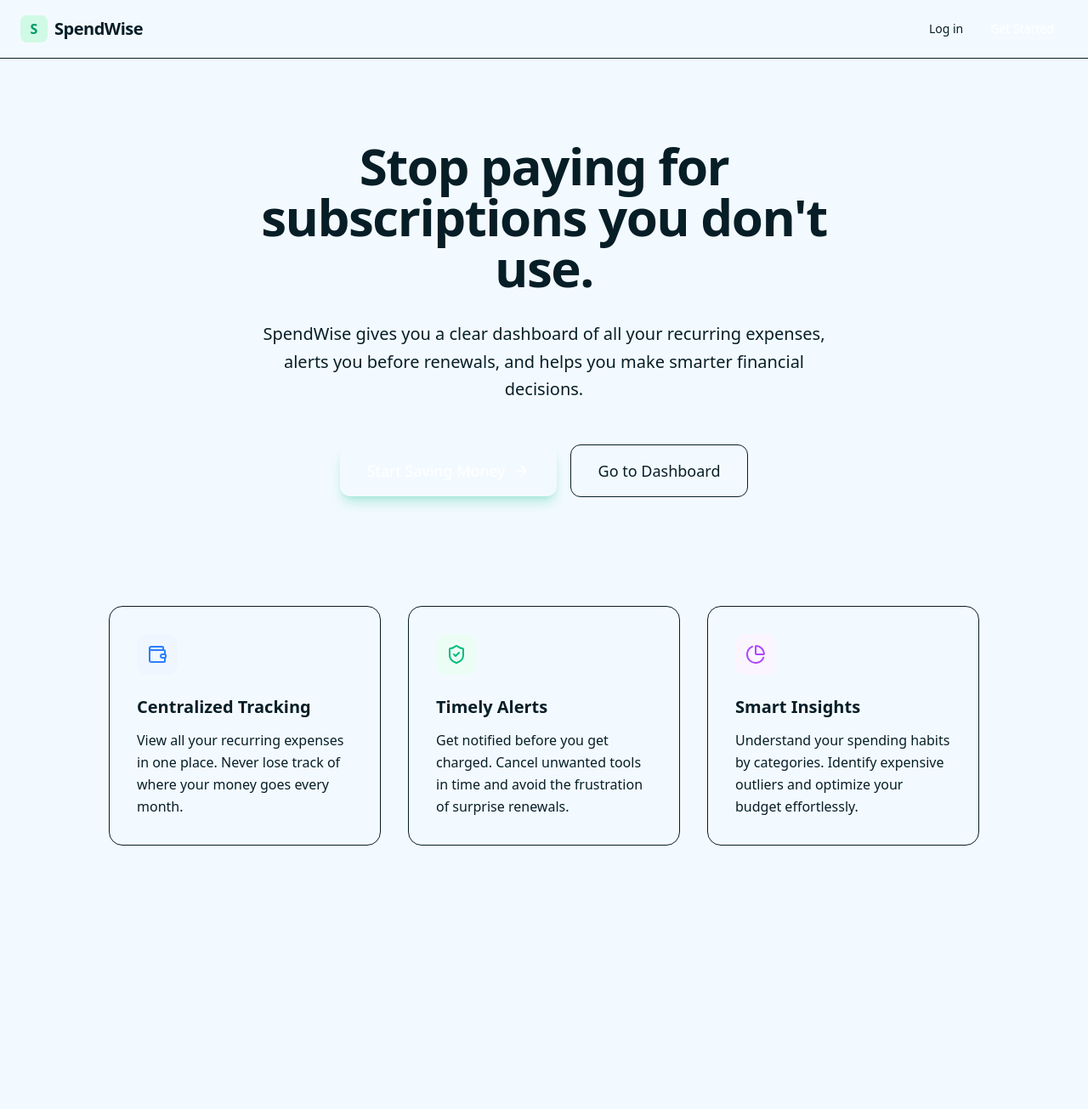
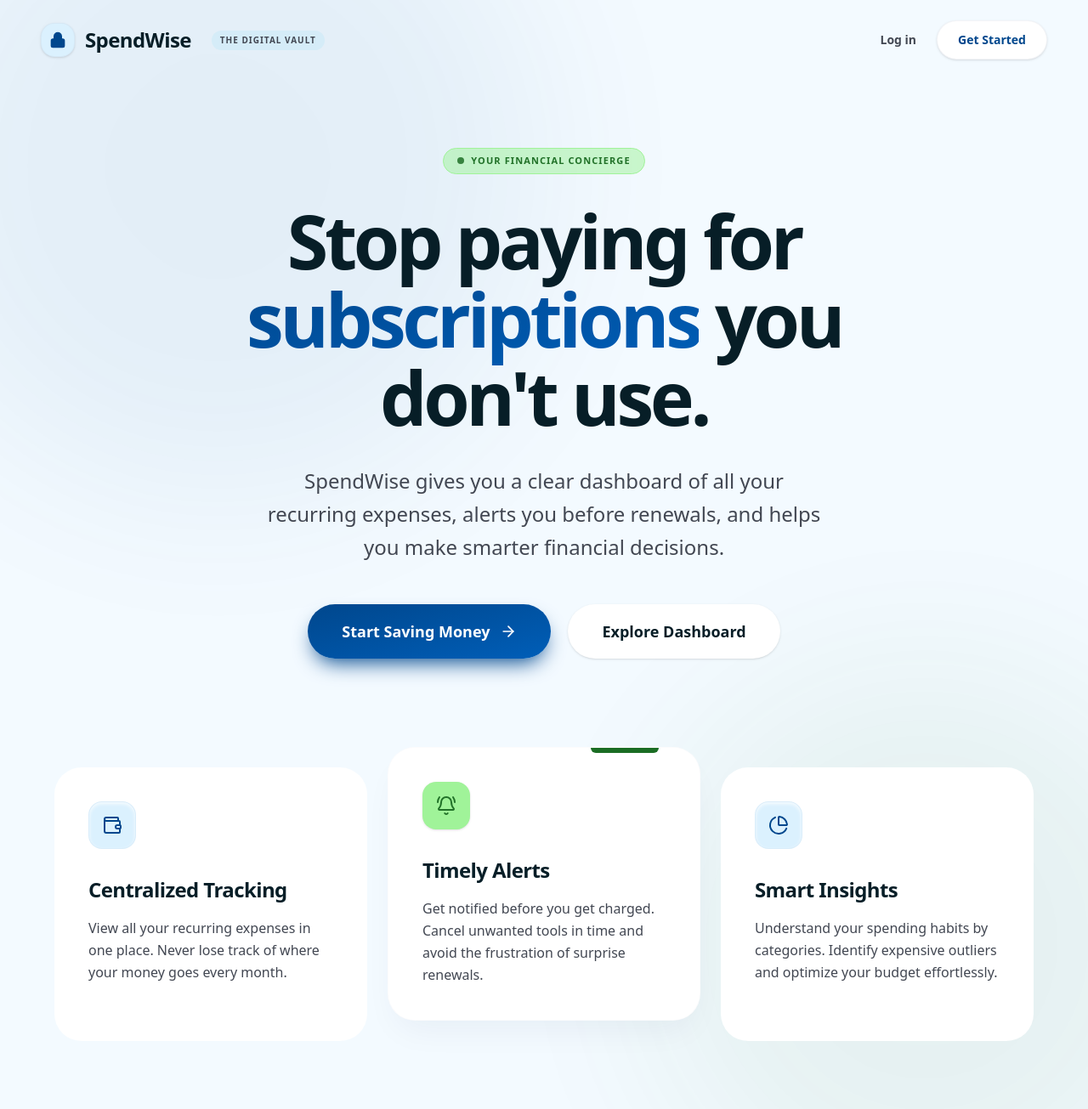
Before and after one commit to jtn11/spendwise, a Next.js app: page / in a window 1280 px wide. Shown: the whole page at 85% size. Before the commit the page ends 1091 px from the top, so only its background shows below. Built offline with nearby package versions, Linux system fonts and the light colour scheme; no server answers.

Commit message:
updated Layout page UI

```diff
--- a/app/globals.css
+++ b/app/globals.css
@@ -88,7 +88,8 @@
   --outline: #727783;
   --outline-variant: #c2c6d4;
 
-  color-scheme: light; /* Force light mode */
+  color-scheme: light;
+  /* Force light mode */
 }
 
 body {
--- a/app/page.tsx
+++ b/app/page.tsx
@@ -1,80 +1,101 @@
-"use client";
-
 import Link from "next/link";
-import { ArrowRight, Wallet, PieChart, ShieldCheck } from "lucide-react";
+import { ArrowRight, Wallet, PieChart, Lock, BellRing } from "lucide-react";
 
 export default function LandingPage() {
   return (
-    <div className="min-h-screen bg-[var(--background)] flex flex-col">
+    <div className="min-h-screen bg-[var(--surface)] flex flex-col font-sans selection:bg-[var(--primary-container)] selection:text-[var(--on-primary)] overflow-hidden relative">
+
+      {/* Ambient Glassmorphism Background Blurs */}
+      <div className="absolute top-[-15%] left-[-10%] w-[60%] h-[60%] bg-[var(--primary)] text-transparent rounded-full opacity-[0.06] blur-[100px] pointer-events-none"></div>
+      <div className="absolute bottom-[-10%] right-[-10%] w-[50%] h-[50%] bg-[var(--secondary)] text-transparent rounded-full opacity-[0.06] blur-[100px] pointer-events-none"></div>
+
       {/* Navigation */}
-      <nav className="border-b border-[var(--color-border)] bg-[var(--color-card)] px-6 py-4 flex items-center justify-between">
-        <div className="flex items-center gap-2">
-          <div className="w-8 h-8 rounded-lg bg-emerald-100 dark:bg-emerald-900 flex items-center justify-center text-emerald-600 dark:text-emerald-400 font-bold">
-            S
+      <nav className="relative z-10 px-6 py-6 md:px-12 flex items-center justify-between">
+        <div className="flex items-center gap-3">
+          <div className="w-10 h-10 rounded-2xl bg-[var(--surface-container)] flex items-center justify-center text-[var(--primary)] shadow-sm border border-[var(--outline-variant)]/20">
+            <Lock className="w-5 h-5 fill-current" />
           </div>
-          <span className="font-bold text-xl text-[var(--foreground)] tracking-tight">SpendWise</span>
+          <span className="font-extrabold text-2xl text-[var(--on-surface)] tracking-tight">SpendWise</span>
+          <span className="hidden sm:inline-block ml-3 px-2.5 py-1 text-[10px] uppercase tracking-widest font-bold bg-[var(--surface-container-high)] text-[var(--on-surface-variant)] rounded-full">
+            The Digital Vault
+          </span>
         </div>
-        <div className="flex items-center gap-4">
-          <Link href="/login" className="text-sm font-medium text-[var(--color-muted)] hover:text-[var(--foreground)] transition-colors">
+        <div className="flex items-center gap-6">
+          <Link href="/login" className="text-sm font-bold text-[var(--on-surface-variant)] hover:text-[var(--primary)] transition-colors">
             Log in
           </Link>
-          <Link href="/signup" className="text-sm font-medium bg-[var(--color-brand)] hover:bg-[var(--color-brand-hover)] text-white px-4 py-2 rounded-lg transition-colors">
-            Get Started
+          <Link href="/signup" className="text-sm font-bold bg-[var(--surface-container-lowest)] hover:bg-[var(--surface-container)] text-[var(--primary)] px-6 py-3 rounded-full transition-all shadow-sm border border-[var(--outline-variant)]/20 hover:shadow-md">
+             Get Started
           </Link>
         </div>
       </nav>
 
       {/* Hero Section */}
-      <main className="flex-1 flex flex-col items-center justify-center px-6 py-24 text-center">
-        <div className="max-w-3xl space-y-8">
-          <h1 className="text-5xl md:text-6xl font-extrabold text-[var(--foreground)] tracking-tight">
-            Stop paying for <span className="text-[var(--color-brand)]">subscriptions</span> you don't use.
+      <main className="flex-1 flex flex-col items-center justify-center px-6 py-20 text-center relative z-10">
+        <div className="max-w-4xl flex flex-col items-center">
+
+          <div className="inline-flex items-center gap-2 px-4 py-1.5 rounded-full bg-[var(--secondary-container)]/50 border border-[var(--secondary-container)] text-[var(--on-secondary-container)] text-[11px] font-bold uppercase tracking-widest mb-8">
+            <span className="w-2 h-2 rounded-full bg-[var(--secondary)] animate-pulse"></span>
+            Your Financial Concierge
+          </div>
+
+          <h1 className="text-5xl md:text-7xl lg:text-[5.5rem] font-extrabold text-[var(--on-surface)] tracking-tighter leading-[1.05] mb-8">
+            Stop paying for <br />
+            <span className="text-transparent bg-clip-text bg-gradient-to-br from-[var(--primary)] to-[var(--primary-container)]">subscriptions</span> you don't use.
           </h1>
-          <p className="text-xl text-[var(--color-muted)] max-w-2xl mx-auto leading-relaxed">
+
+          <p className="text-lg md:text-2xl text-[var(--on-surface-variant)] max-w-2xl leading-relaxed font-medium mb-12">
             SpendWise gives you a clear dashboard of all your recurring expenses, alerts you before renewals, and helps you make smarter financial decisions.
           </p>
-          <div className="flex flex-col sm:flex-row items-center justify-center gap-4 pt-4">
-            <Link href="/signup" className="w-full sm:w-auto flex items-center justify-center gap-2 bg-[var(--color-brand)] hover:bg-[var(--color-brand-hover)] text-white text-lg font-medium px-8 py-4 rounded-xl transition-colors shadow-lg shadow-emerald-500/25">
+
+          <div className="flex flex-col sm:flex-row items-center justify-center gap-5 w-full sm:w-auto">
+            <Link href="/signup" className="w-full sm:w-auto flex items-center justify-center gap-3 bg-gradient-to-br from-[var(--primary)] to-[var(--primary-container)] text-[var(--on-primary)] text-lg font-bold px-10 py-4.5 rounded-full transition-transform hover:scale-[1.02] active:scale-95 shadow-[0_12px_24px_-8px_var(--primary)]">
               Start Saving Money
               <ArrowRight className="w-5 h-5" />
             </Link>
-            <Link href="/login" className="w-full sm:w-auto flex items-center justify-center gap-2 border border-[var(--color-border)] bg-[var(--color-card)] hover:bg-[var(--color-background)] text-[var(--foreground)] text-lg font-medium px-8 py-4 rounded-xl transition-colors">
-              Go to Dashboard
+            <Link href="/login" className="w-full sm:w-auto flex items-center justify-center gap-3 bg-[var(--surface-container-lowest)] text-[var(--on-surface)] text-lg font-bold px-10 py-4.5 rounded-full transition-all hover:bg-[var(--surface-container-low)] shadow-sm">
+              Explore Dashboard
             </Link>
           </div>
         </div>
 
-        {/* Features Grid */}
-        <div className="grid grid-cols-1 md:grid-cols-3 gap-8 max-w-5xl mt-32 text-left">
-          <div className="bg-[var(--color-card)] p-8 rounded-2xl border border-[var(--color-border)]">
-            <div className="w-12 h-12 bg-blue-50 dark:bg-blue-900/30 rounded-xl flex items-center justify-center mb-6">
-              <Wallet className="w-6 h-6 text-blue-500" />
+        {/* Features Grid - Asymmetrical Layout */}
+        <div className="grid grid-cols-1 md:grid-cols-3 gap-6 max-w-6xl mt-32 text-left w-full mx-auto px-4 md:px-0">
+
+          {/* Card 1 */}
+          <div className="bg-[var(--surface-container-lowest)] p-10 rounded-[32px] hover:bg-[var(--surface-container-low)] transition-colors duration-300">
+            <div className="w-14 h-14 bg-[var(--surface-container)] rounded-2xl flex items-center justify-center mb-8 shadow-[inset_0_2px_4px_rgba(255,255,255,0.8)] border border-[var(--outline-variant)]/10">
+              <Wallet className="w-6 h-6 text-[var(--primary)]" />
             </div>
-            <h3 className="text-xl font-bold text-[var(--foreground)] mb-3">Centralized Tracking</h3>
-            <p className="text-[var(--color-muted)] leading-relaxed">
+            <h3 className="text-2xl font-extrabold text-[var(--on-surface)] mb-4 tracking-tight">Centralized Tracking</h3>
+            <p className="text-[var(--on-surface-variant)] text-base leading-relaxed font-medium">
               View all your recurring expenses in one place. Never lose track of where your money goes every month.
             </p>
           </div>
 
-          <div className="bg-[var(--color-card)] p-8 rounded-2xl border border-[var(--color-border)]">
-            <div className="w-12 h-12 bg-emerald-50 dark:bg-emerald-900/30 rounded-xl flex items-center justify-center mb-6">
-              <ShieldCheck className="w-6 h-6 text-emerald-500" />
+          {/* Card 2 - Elevated / Hero Card styling */}
+          <div className="bg-[var(--surface-container-lowest)] p-10 rounded-[32px] md:-translate-y-6 hover:bg-[var(--surface-container-low)] transition-colors duration-300 shadow-[0_20px_40px_-12px_rgba(0,40,90,0.06)] relative border border-[var(--outline-variant)]/5">
+            <div className="absolute top-0 right-12 w-20 h-1.5 bg-[var(--secondary)] rounded-b-full"></div>
+            <div className="w-14 h-14 bg-[var(--secondary-container)] rounded-2xl flex items-center justify-center mb-8 shadow-sm">
+              <BellRing className="w-6 h-6 text-[var(--on-secondary-container)]" />
             </div>
-            <h3 className="text-xl font-bold text-[var(--foreground)] mb-3">Timely Alerts</h3>
-            <p className="text-[var(--color-muted)] leading-relaxed">
+            <h3 className="text-2xl font-extrabold text-[var(--on-surface)] mb-4 tracking-tight">Timely Alerts</h3>
+            <p className="text-[var(--on-surface-variant)] text-base leading-relaxed font-medium">
               Get notified before you get charged. Cancel unwanted tools in time and avoid the frustration of surprise renewals.
             </p>
           </div>
 
-          <div className="bg-[var(--color-card)] p-8 rounded-2xl border border-[var(--color-border)]">
-            <div className="w-12 h-12 bg-purple-50 dark:bg-purple-900/30 rounded-xl flex items-center justify-center mb-6">
-              <PieChart className="w-6 h-6 text-purple-500" />
+          {/* Card 3 */}
+          <div className="bg-[var(--surface-container-lowest)] p-10 rounded-[32px] hover:bg-[var(--surface-container-low)] transition-colors duration-300">
+            <div className="w-14 h-14 bg-[var(--surface-container)] rounded-2xl flex items-center justify-center mb-8 shadow-[inset_0_2px_4px_rgba(255,255,255,0.8)] border border-[var(--outline-variant)]/10">
+              <PieChart className="w-6 h-6 text-[var(--primary)]" />
             </div>
-            <h3 className="text-xl font-bold text-[var(--foreground)] mb-3">Smart Insights</h3>
-            <p className="text-[var(--color-muted)] leading-relaxed">
+            <h3 className="text-2xl font-extrabold text-[var(--on-surface)] mb-4 tracking-tight">Smart Insights</h3>
+            <p className="text-[var(--on-surface-variant)] text-base leading-relaxed font-medium">
               Understand your spending habits by categories. Identify expensive outliers and optimize your budget effortlessly.
             </p>
           </div>
+
         </div>
       </main>
     </div>
```
Also changed, not shown: app/(main)/layout.tsx (line endings or trailing spaces).
